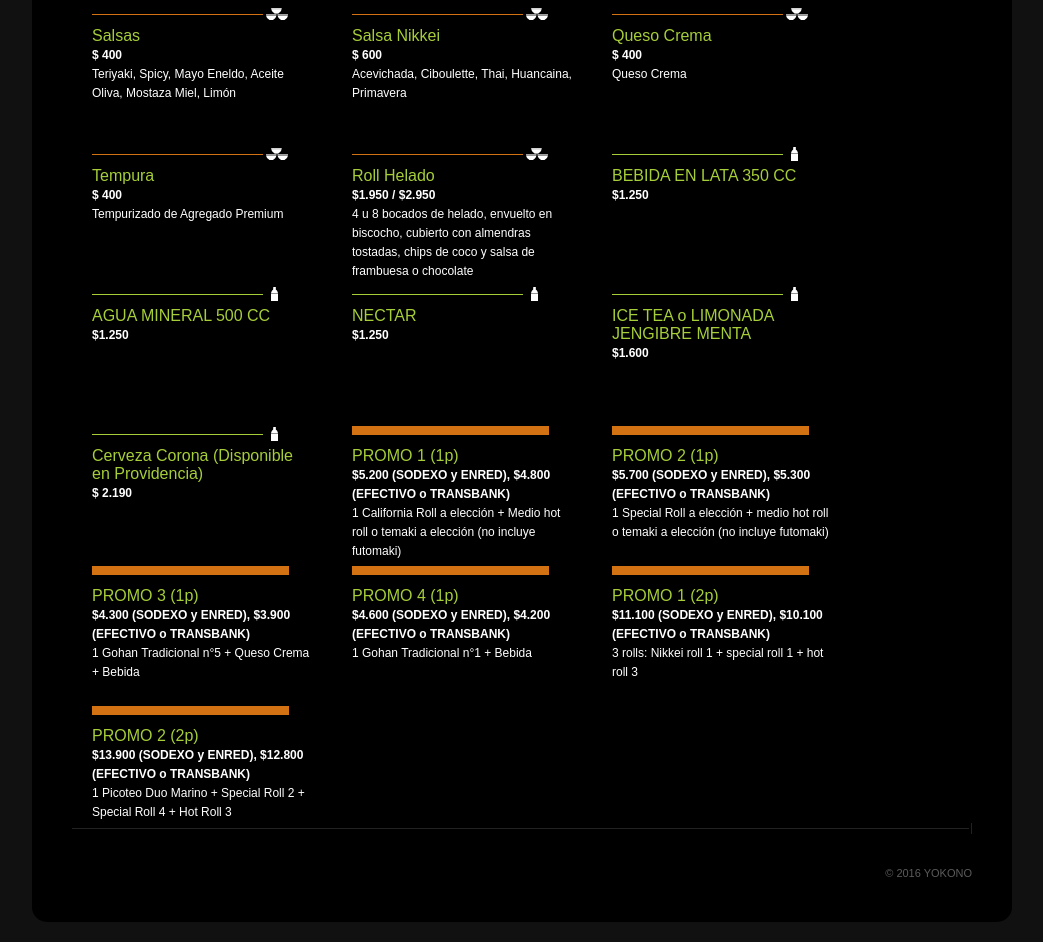
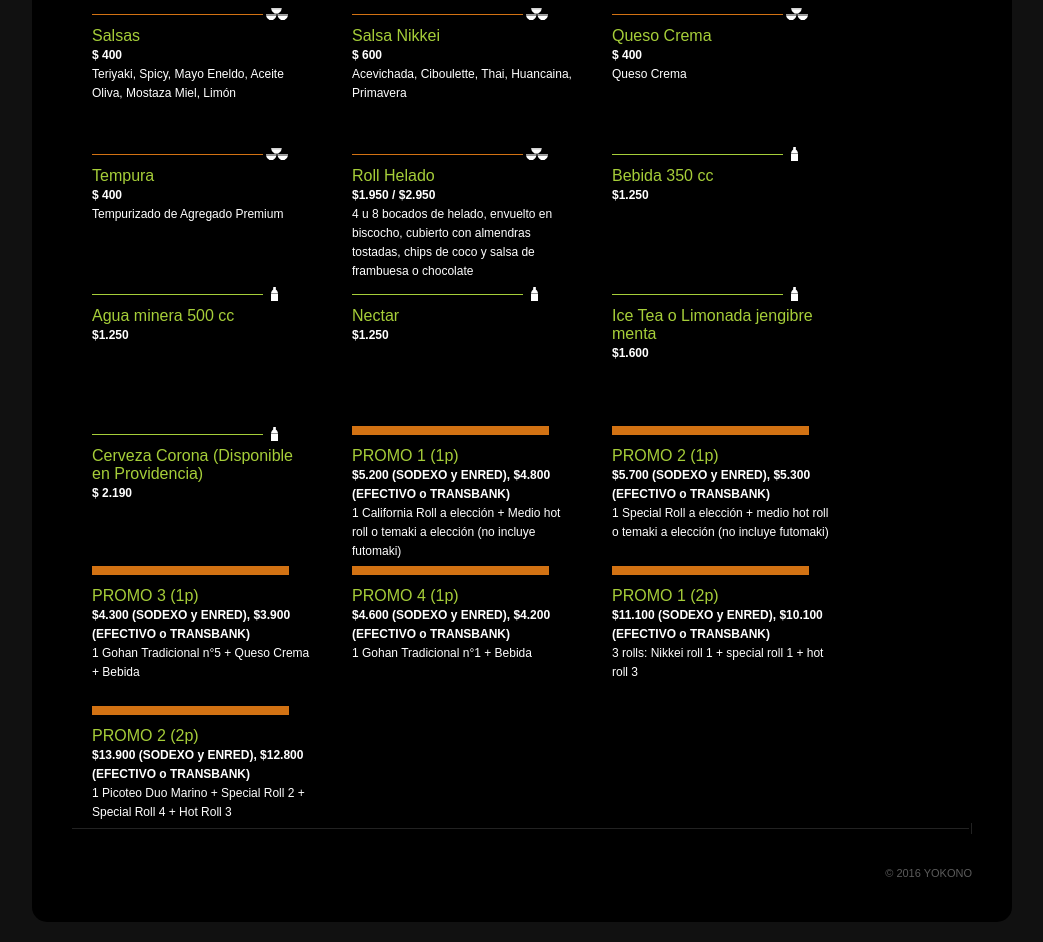
Before and after one commit to tomascharad/yokono, a plain HTML site: page menu-nuevo.html in a window 1280 px wide. Shown: the part 3655-4597 px from the top of the page, without its empty margins (118-1161 px from the left). Drawn offline with nearby package versions, Linux system fonts and the light colour scheme.

Commit message:
Update menu-nuevo.html

```diff
--- a/menu-nuevo.html
+++ b/menu-nuevo.html
@@ -717,7 +717,7 @@ chocolate</h10>
 		<!--BEBIDAS-->
       <li data-tags="Bebidas"><img src="img/menu_01/bebida.png" width="200" height="20">
         <div class="project-info">
-          <h8>BEBIDA EN LATA 350 CC</h8>
+          <h8>Bebida 350 cc</h8>
           <br>
           <h9>$1.250</h9>
           <br>
@@ -728,7 +728,7 @@ chocolate</h10>
                  <!--BEBIDAS-->
       <li data-tags="Bebidas"><img src="img/menu_01/bebida.png" width="200" height="20">
         <div class="project-info">
-          <h8>AGUA MINERAL 500 CC</h8>
+          <h8>Agua minera 500 cc</h8>
           <br>
           <h9>$1.250</h9>
           <br>
@@ -739,7 +739,7 @@ chocolate</h10>
                  <!--BEBIDAS-->
       <li data-tags="Bebidas"><img src="img/menu_01/bebida.png" width="200" height="20">
         <div class="project-info">
-          <h8>NECTAR</h8>
+          <h8>Nectar</h8>
           <br>
           <h9>
             <h9>$1.250</h9>
@@ -752,7 +752,7 @@ chocolate</h10>
                  <!--BEBIDAS-->
       <li data-tags="Bebidas"><img src="img/menu_01/bebida.png" width="200" height="20">
         <div class="project-info">
-          <h8>ICE TEA o LIMONADA JENGIBRE MENTA</h8>
+          <h8>Ice Tea o Limonada jengibre menta</h8>
           <br>
           <h9>
             <h9>$1.600</h9>
```
